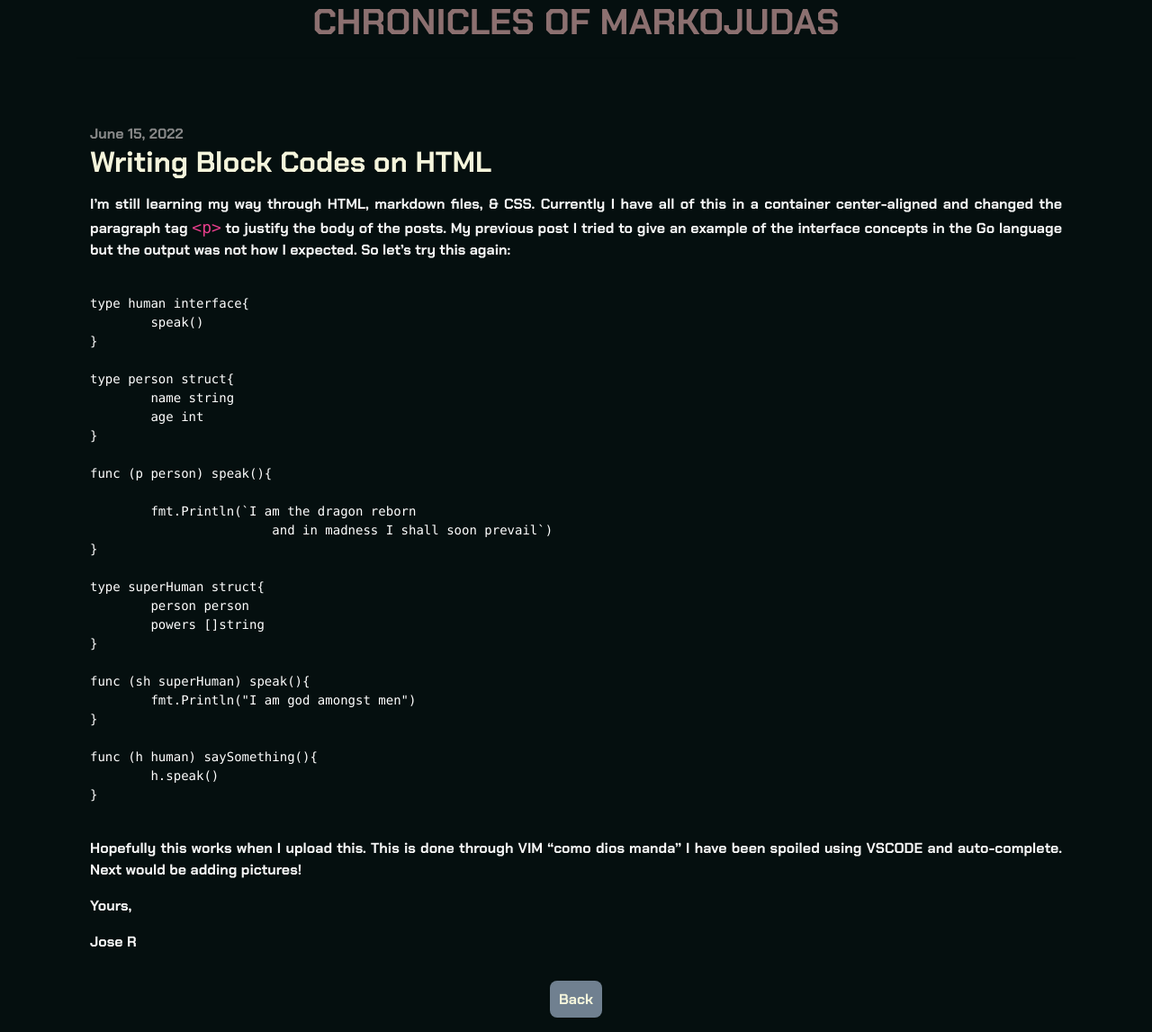
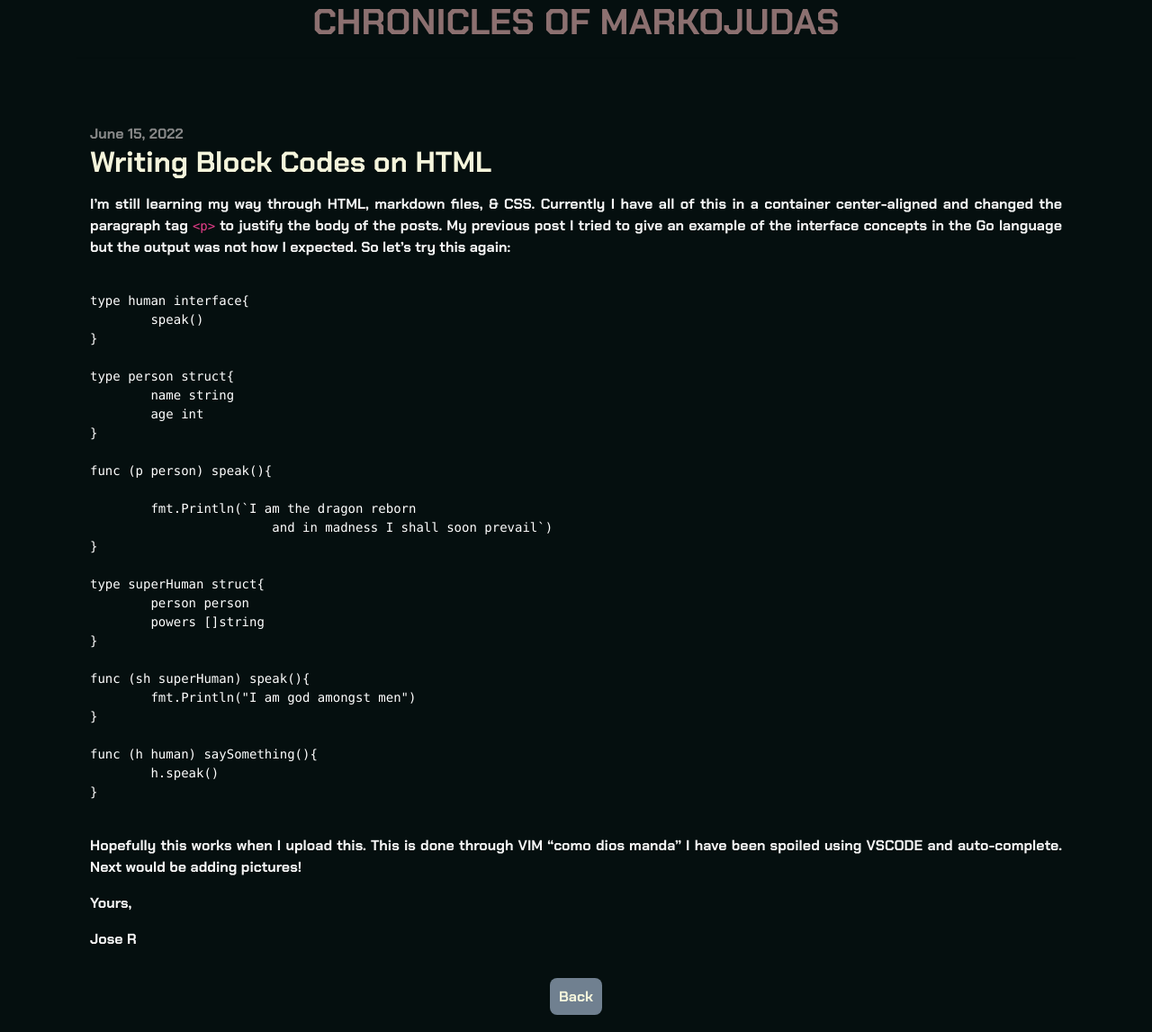
Before and after one commit to Markojudas/chronicles, a Jekyll site: the page built from _posts/2022-06-15-Code-and-HTML.md, in a window 1280 px wide. Shown: the whole page at 90% size. Built offline with Jekyll 4.4.1, drawn with Linux system fonts in a browser that asks for light colours; nearby versions of some CDN libraries.

Commit message:
new post

```diff
--- a/_layouts/default.html
+++ b/_layouts/default.html
@@ -96,7 +96,7 @@
         color: white;
     }
 
-    code {
+    .pre code {
         font-size: large;
     }
 </style>
```
